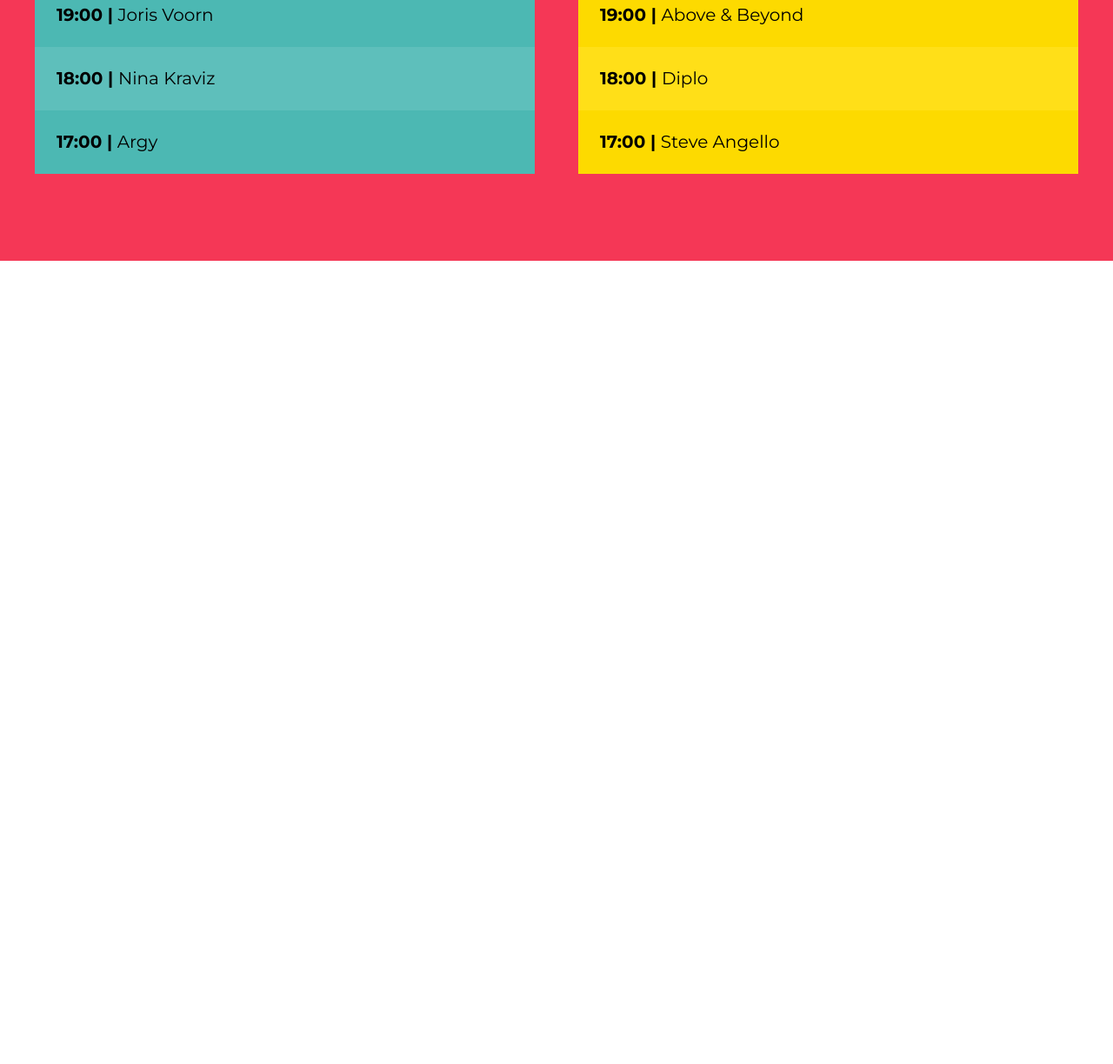
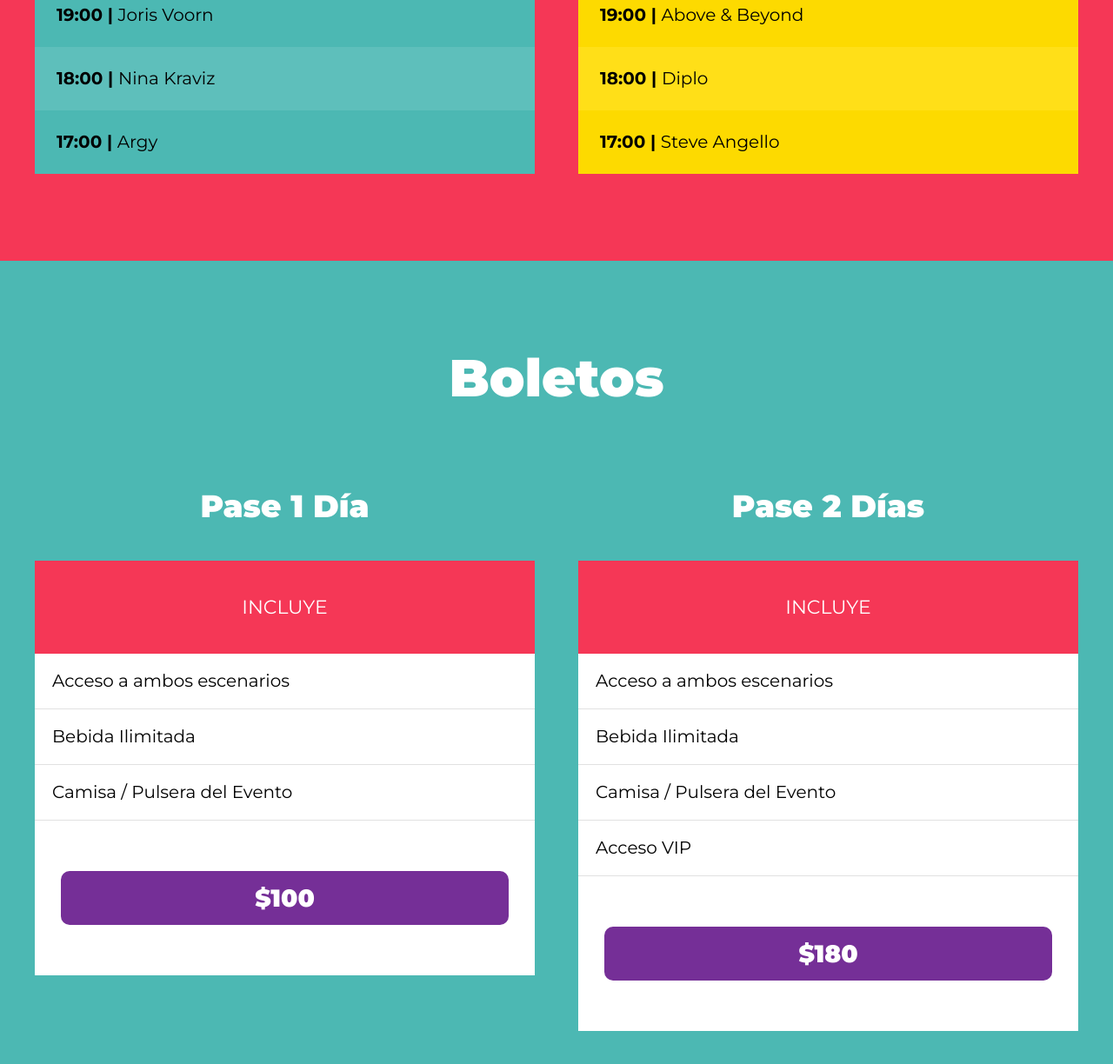
Before and after one commit to VicenteRossiRepository/Festival_de_musica, a website: page index.html in a window 1280 px wide. Shown: the part 2647-3871 px from the top of the page at 87% size. Before the commit the page ends 2947 px from the top, so only its background shows below. Drawn offline with Linux system fonts and the light colour scheme.

Commit message:
Crear seccion de boletos con diseño en scss

```diff
--- a/index.html
+++ b/index.html
@@ -159,6 +159,46 @@
             </div> <!--.escenario-->
         </div> <!--.escenarios-contenedor -->
     </section>
+
+    <section id="boletos" class="contenedor-boletos">
+        <h3>Boletos</h3>
+
+        <div class="boletos">
+            <div class="pase">
+                <p class="pase-nombre">Pase 1 Día</p>
+                <header class="pase-header">
+                    <p>Incluye</p>
+                </header>
+                <div class="pase-body">
+                    <ul>
+                        <li>Acceso a ambos escenarios</li>
+                        <li>Bebida Ilimitada</li>
+                        <li>Camisa / Pulsera del Evento</li>
+                    </ul>
+                </div>
+                <footer class="pase-footer">
+                    <p>$100</p>
+                </footer>
+            </div>
+            <div class="pase">
+                <p class="pase-nombre">Pase 2 Días</p>
+                <header class="pase-header">
+                    <p>Incluye</p>
+                </header>
+                <div class="pase-body">
+                    <ul>
+                        <li>Acceso a ambos escenarios</li>
+                        <li>Bebida Ilimitada</li>
+                        <li>Camisa / Pulsera del Evento</li>
+                        <li>Acceso VIP</li>
+                    </ul>
+                </div>
+                <footer class="pase-footer">
+                    <p>$180</p>
+                </footer>
+            </div>
+        </div>
+    </section>
 </body>
 
 </html>
--- /dev/null
+++ b/src/scss/layout/_boletos.scss
@@ -0,0 +1,77 @@
+@use 'base/variables' as v;
+@use 'base/mixins' as m;
+
+.contenedor-boletos{
+    background-color: v.$verde;
+    h3{
+        color: v.$blanco;
+    }
+
+    .boletos{
+        @include m.contenedor;
+        @include m.tablet{
+            @include m.grid(2);
+        }
+    }
+}
+
+.pase{
+    transition: transform .3s ease-in-out;
+    &:hover{
+        transform: scale(1.1);
+    }
+    &-nombre{
+        font-size: 3.6rem;
+        font-weight: 900;
+        text-align: center;
+        color: v.$blanco;
+    }
+
+    &-header,
+    &-footer{
+        padding: .5rem;
+
+        p{
+            text-align: center;
+            color: v.$blanco;
+            padding: 0;
+        }
+    }
+
+    &-header{
+        background-color: v.$rosa;
+        p{
+            text-transform: uppercase;
+            font-size: 2.2rem;
+            padding: 1rem 0;
+        }
+    }
+
+    &-body{
+        background-color: v.$blanco;
+        ul{
+            @include m.resetear-lista;
+
+            li{
+                padding: 2rem;
+                border-bottom: 1px solid #e1e1e1;
+            }
+        }
+    }
+
+    &-footer{
+        background-color: v.$blanco;
+        padding: 3rem;
+        p{
+            font-size: 2.8rem;
+            font-weight: 900;
+            background-color: v.$morado;
+            padding: 1rem 0;
+            border-radius: 1rem;
+            cursor: pointer;
+            &:hover{
+                background-color: darken(v.$morado, 20%);
+            }
+        }
+    }
+}
--- a/src/scss/layout/_index.scss
+++ b/src/scss/layout/_index.scss
@@ -2,3 +2,4 @@
 @forward 'video';
 @forward 'festival';
 @forward 'lineup';
+@forward 'boletos'
```
Also changed, not shown: dist/css/app.css.
